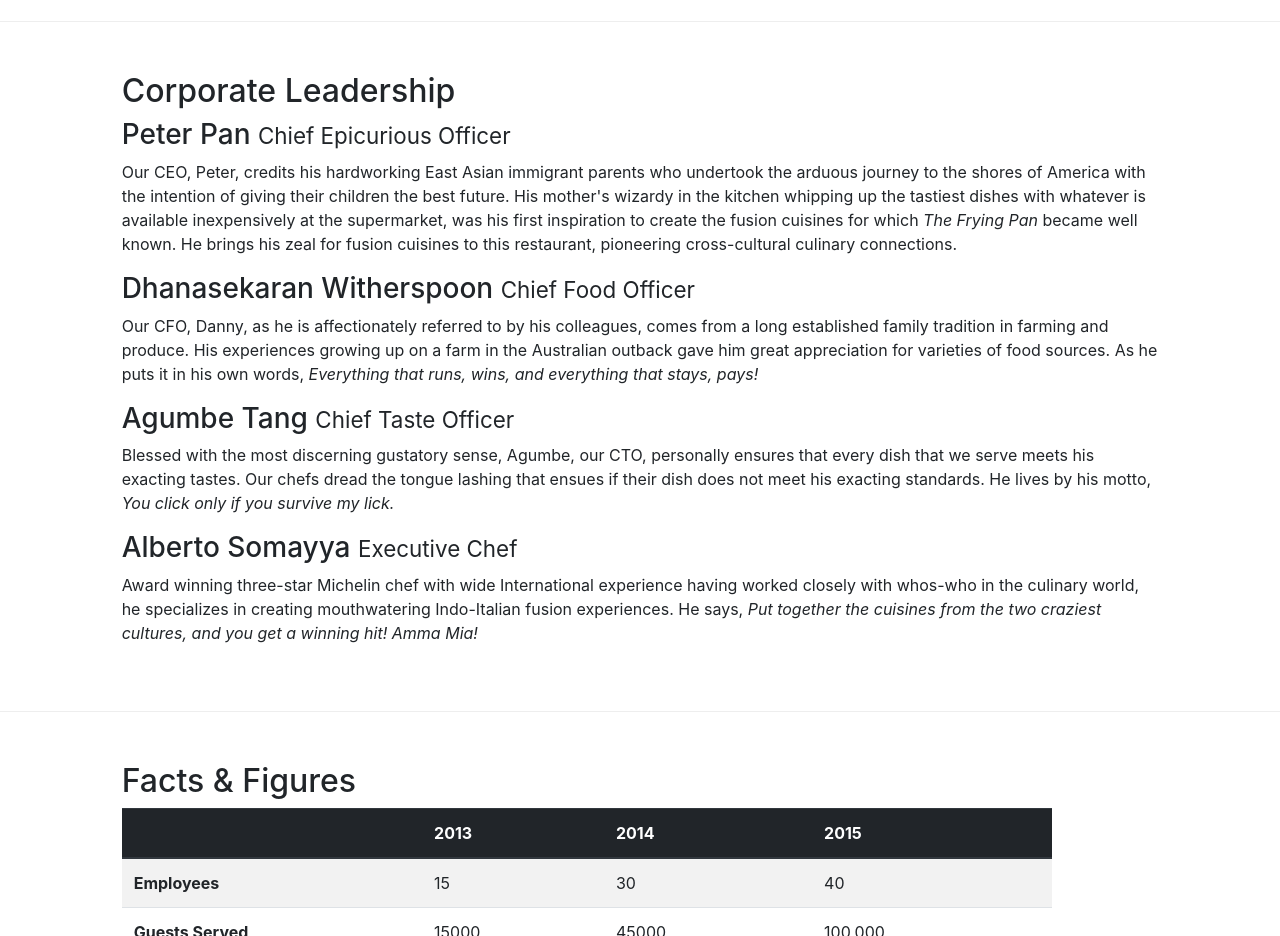
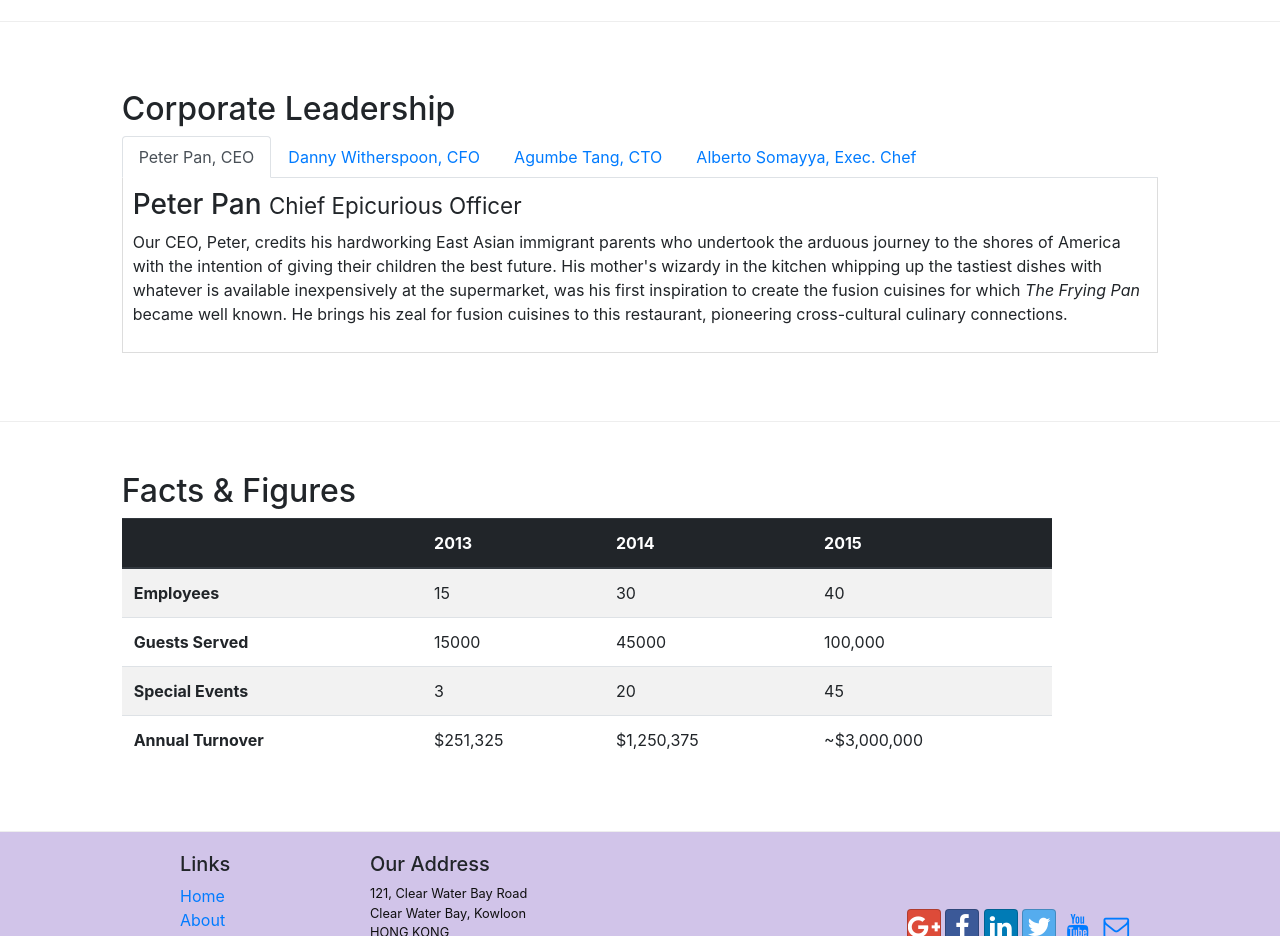
Before and after one commit to ChetanBhargav/HTML-CSS--SASS-practice, a website: page aboutus.html in a window 1280 px wide. Shown: the part 860-1796 px from the top of the page. Drawn offline with nearby package versions, Linux system fonts and the light colour scheme.

Commit message:
tabs are added in aboutus file .

```diff
--- a/aboutus.html
+++ b/aboutus.html
@@ -98,15 +98,49 @@
         <div class="row row-content align-items-center">
             <div class="col-12 col-sm-10 offset-1  ">
                 <h2>Corporate Leadership</h2>
-                <h3>Peter Pan <small>Chief Epicurious Officer</small></h3>
-               <div class="d-none d-sm-block"> <p>Our CEO, Peter, credits his hardworking East Asian immigrant parents who undertook the arduous journey to the shores of America with the intention of giving their children the best future. His mother's wizardy in the kitchen whipping up the tastiest dishes with whatever is available inexpensively at the supermarket, was his first inspiration to create the fusion cuisines for which <em>The Frying Pan</em> became well known. He brings his zeal for fusion cuisines to this restaurant, pioneering cross-cultural culinary connections.</p>
-                </div><h3>Dhanasekaran Witherspoon <small>Chief Food Officer</small></h3>
-                <div class="d-none d-sm-block">   <p>Our CFO, Danny, as he is affectionately referred to by his colleagues, comes from a long established family tradition in farming and produce. His experiences growing up on a farm in the Australian outback gave him great appreciation for varieties of food sources. As he puts it in his own words, <em>Everything that runs, wins, and everything that stays, pays!</em></p>
-                </div> <h3>Agumbe Tang <small>Chief Taste Officer</small></h3>
-                <div class="d-none d-sm-block"> <p>Blessed with the most discerning gustatory sense, Agumbe, our CTO, personally ensures that every dish that we serve meets his exacting tastes. Our chefs dread the tongue lashing that ensues if their dish does not meet his exacting standards. He lives by his motto, <em>You click only if you survive my lick.</em></p>
-                </div> <h3>Alberto Somayya <small>Executive Chef</small></h3>
-                <div class="d-none d-sm-block">      <p>Award winning three-star Michelin chef with wide International experience having worked closely with whos-who in the culinary world, he specializes in creating mouthwatering Indo-Italian fusion experiences. He says, <em>Put together the cuisines from the two craziest cultures, and you get a winning hit! Amma Mia!</em></p>
+                <ul class="nav nav-tabs">
+                    <li class="nav-item">
+                      <a class="nav-link active" href="#peter"
+                        role="tab" data-toggle="tab">Peter Pan, CEO</a>
+                    </li>
+                    <li class="nav-item">
+                      <a class="nav-link" href="#danny" role="tab"
+                        data-toggle="tab">Danny Witherspoon, CFO</a>
+                    </li>
+                    <li class="nav-item">
+                      <a class="nav-link" href="#agumbe"role="tab"
+                        data-toggle="tab">Agumbe Tang, CTO</a>
+                    </li>
+                    <li class="nav-item">
+                      <a class="nav-link" href="#alberto" role="tab"
+                        data-toggle="tab">Alberto Somayya, Exec. Chef</a>
+                    </li>
+                </ul>
+                <div class="tab-content">
+
+                    <div role="tabpanel" class="tab-pane fade show active" id="peter">
+                    <h3>Peter Pan <small>Chief Epicurious Officer</small></h3>
+                    <div class="d-none d-sm-block"> <p>Our CEO, Peter, credits his hardworking East Asian immigrant parents who undertook the arduous journey to the shores of America with the intention of giving their children the best future. His mother's wizardy in the kitchen whipping up the tastiest dishes with whatever is available inexpensively at the supermarket, was his first inspiration to create the fusion cuisines for which <em>The Frying Pan</em> became well known. He brings his zeal for fusion cuisines to this restaurant, pioneering cross-cultural culinary connections.</p>
+                     </div>
+                    </div>
+                    <div role="tabpanel" class="tab-pane fade show " id="danny">
+                   <h3>Dhanasekaran Witherspoon <small>Chief Food Officer</small></h3>
+                     <div class="d-none d-sm-block">   <p>Our CFO, Danny, as he is affectionately referred to by his colleagues, comes from a long established family tradition in farming and produce. His experiences growing up on a farm in the Australian outback gave him great appreciation for varieties of food sources. As he puts it in his own words, <em>Everything that runs, wins, and everything that stays, pays!</em></p>
+                     </div>
+                     </div>
+                     <div role="tabpanel" class="tab-pane fade show " id="agumbe">
+                        <h3>Agumbe Tang <small>Chief Taste Officer</small></h3>
+                        <div class="d-none d-sm-block"> <p>Blessed with the most discerning gustatory sense, Agumbe, our CTO, personally ensures that every dish that we serve meets his exacting tastes. Our chefs dread the tongue lashing that ensues if their dish does not meet his exacting standards. He lives by his motto, <em>You click only if you survive my lick.</em></p>
+                        </div>
+
+                     </div>
+                     <div role="tabpanel" class="tab-pane fade show " id="alberto">
+                     <h3>Alberto Somayya <small>Executive Chef</small></h3>
+                     <div class="d-none d-sm-block">      <p>Award winning three-star Michelin chef with wide International experience having worked closely with whos-who in the culinary world, he specializes in creating mouthwatering Indo-Italian fusion experiences. He says, <em>Put together the cuisines from the two craziest cultures, and you get a winning hit! Amma Mia!</em></p>
+                     </div>
+                     </div>
                 </div>
+
              </div>
        </div>
        <div class="row row-content">
--- a/css/color.css
+++ b/css/color.css
@@ -44,3 +44,9 @@ body{
 .row-card{
     margin-bottom: 1rem;
 }
+.tab-content {
+    border-left: 1px solid #ddd;
+    border-right: 1px solid #ddd;
+    border-bottom: 1px solid #ddd;
+    padding: 10px;
+}
```
